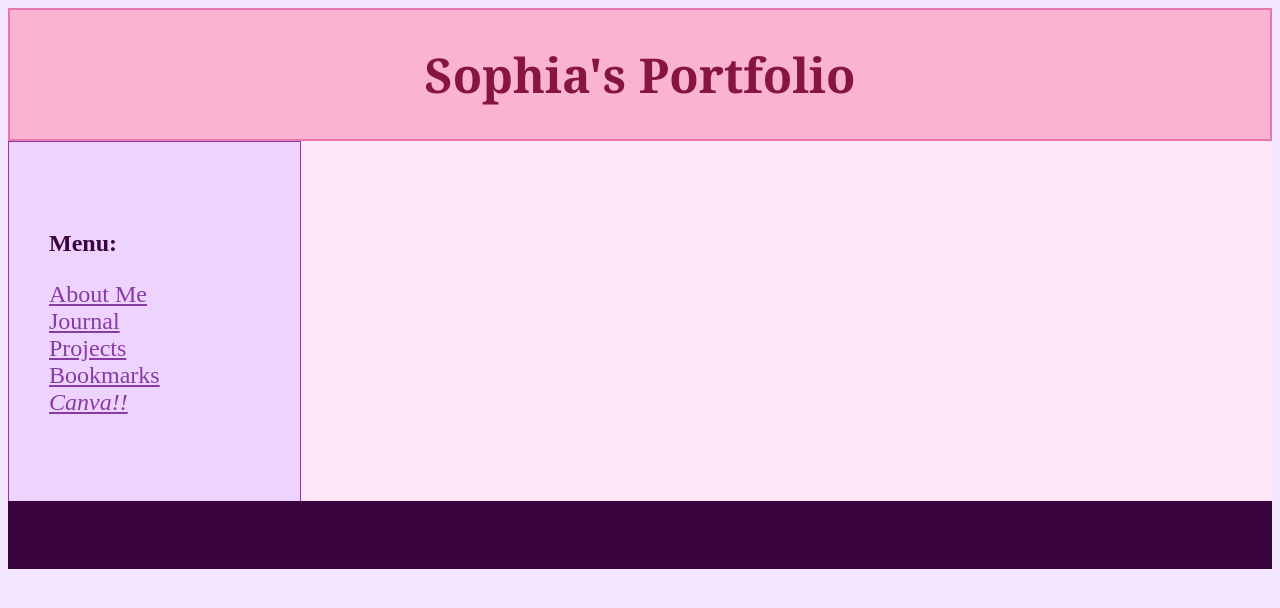
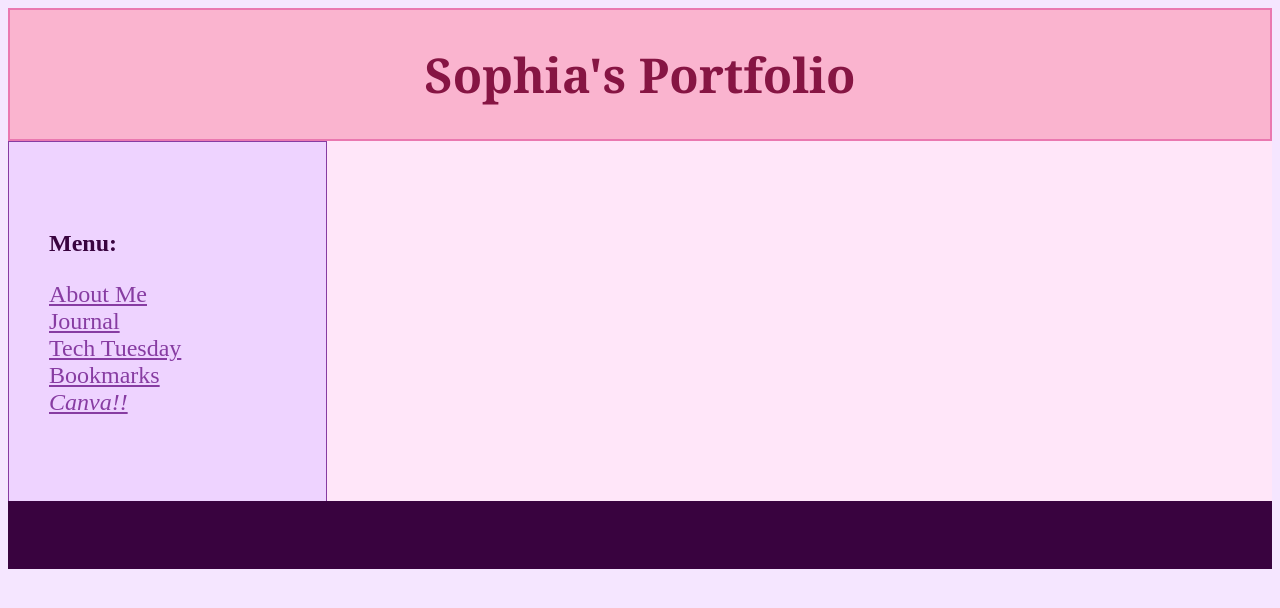
Before and after one commit to ics-ASH/portfolio-websites-SophiaSomogyi, a plain HTML site: page index.html in a window 1280 px wide. Drawn offline with Linux system fonts and the light colour scheme.

Commit message:
changed folder names

```diff
--- a/index.html
+++ b/index.html
@@ -79,7 +79,7 @@
           <p><b>Menu:</b></p>
           <li><a href="About me.html">About Me</a></li>
           <li><a href = "journal.html">Journal</a></li>
-          <li><a href = "Projects.html">Projects</a></li>
+          <li><a href = "TechTuesday.html">Tech Tuesday</a></li>
           <li><a href = "Bookmarks.html">Bookmarks</a></li>
           <li><a href = "https://www.canva.com/"><i>Canva!!</i></a></li>
         </ul>
```
Also changed, not shown: TechTuesday.html (renamed from Projects.html).
